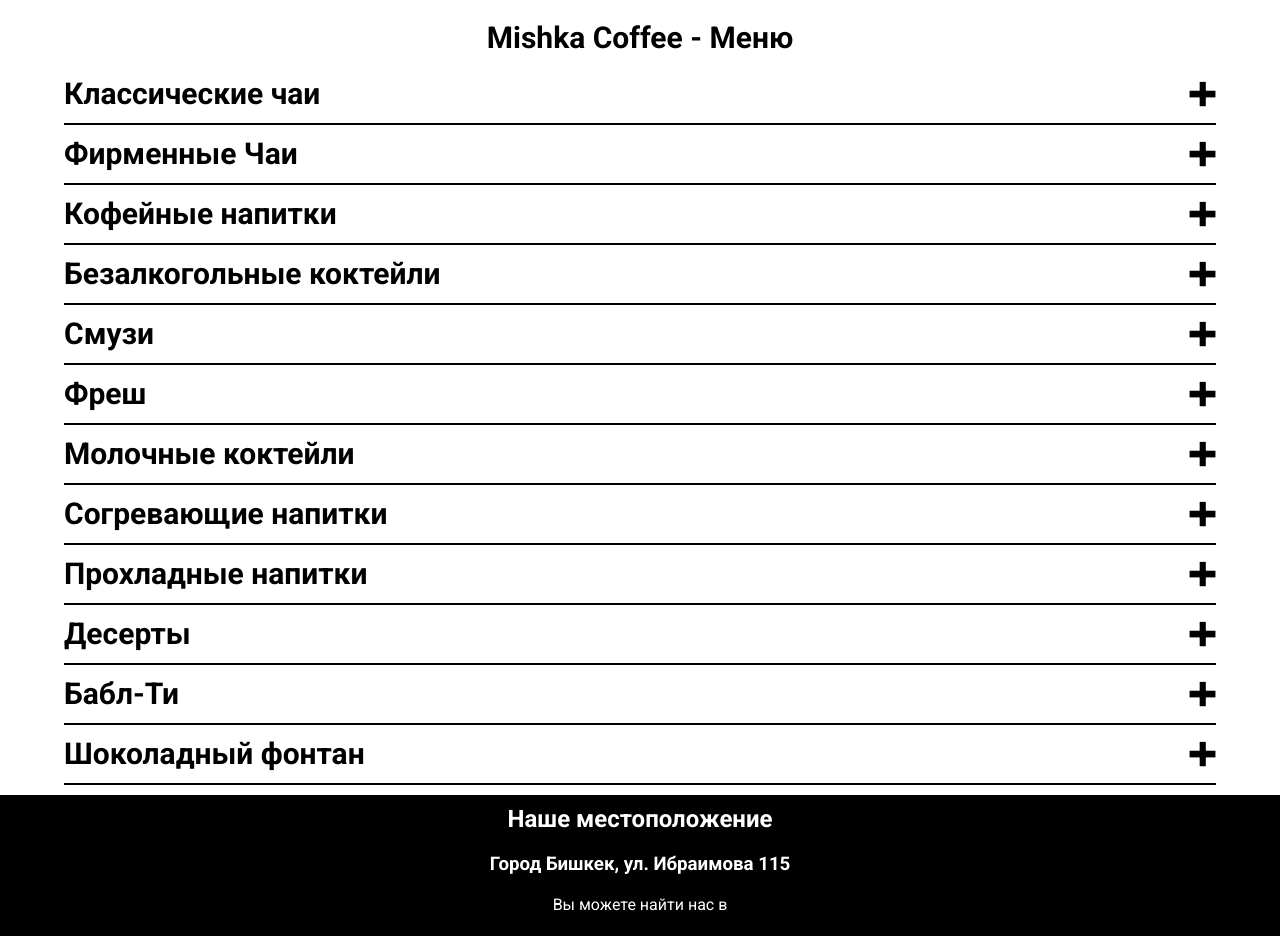
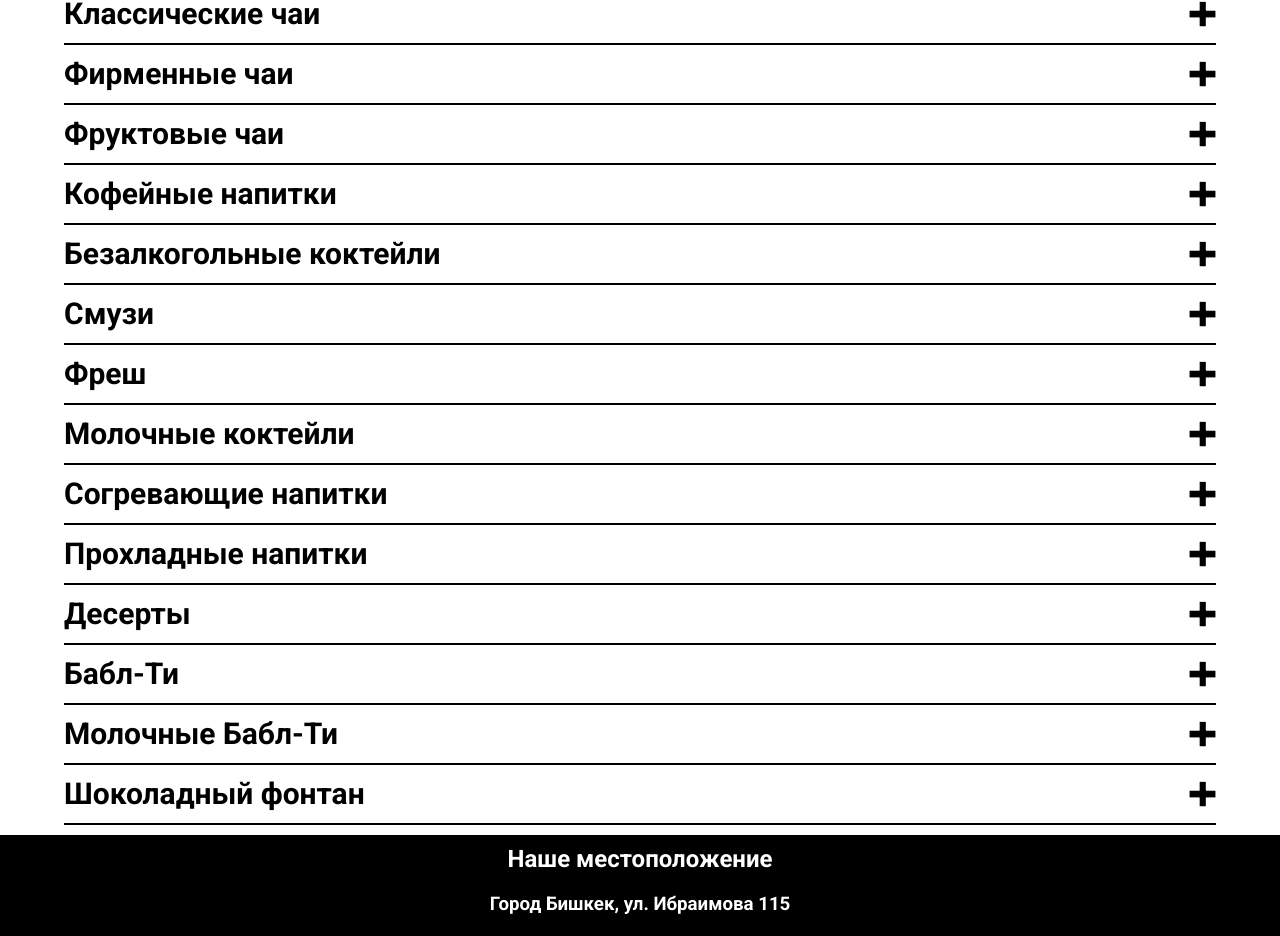
Before and after one commit to UrmatbekJS/MishkaCoffee, a React (Vite) app: page / in a window 1280 px wide. Shown: the part 1846-2782 px from the top of the page. Built offline with nearby package versions, Linux system fonts and the light colour scheme.

Commit message:
ADD:MENU_LIST

```diff
--- /dev/null
+++ b/src/components/data/fruitTea.js
@@ -0,0 +1,74 @@
+export const fruitTea = [
+  {
+    id: 1,
+    name: "Манго-Маракуя",
+    volume: "0.5/0.7",
+    price: "250/280",
+  },
+  {
+    id: 2,
+    name: "Ананас-Маракуя",
+    volume: "0.5/0.7",
+    price: "250/280",
+  },
+  {
+    id: 3,
+    name: "Персик-Личи",
+    volume: "0.5/0.7",
+    price: "250/280",
+  },
+  {
+    id: 4,
+    name: "Клубника-Личи",
+    volume: "0.5/0.7",
+    price: "250/280",
+  },
+  {
+    id: 5,
+    name: "Виноград-Голубика",
+    volume: "0.5/0.7",
+    price: "250/280",
+  },
+  {
+    id: 6,
+    name: "Ананас-Киви",
+    volume: "0.5/0.7",
+    price: "250/280",
+  },
+  {
+    id: 6,
+    name: "Ананас-Киви",
+    volume: "0.5/0.7",
+    price: "250/280",
+  },
+  {
+    id: 7,
+    name: "Brown Sugar",
+    volume: "0.5/0.7",
+    price: "250/280",
+  },
+  {
+    id: 8,
+    name: "Малина-Ананас",
+    volume: "0.5/0.7",
+    price: "250/280",
+  },
+  {
+    id: 9,
+    name: "Сливочная клубника",
+    volume: "0.5/0.7",
+    price: "250/280",
+  },
+  {
+    id: 10,
+    name: "Ред Драгон",
+    volume: "0.5/0.7",
+    price: "250/280",
+  },
+  {
+    id: 11,
+    name: "Грин Драгон",
+    volume: "0.5/0.7",
+    price: "250/280",
+  },
+];
--- /dev/null
+++ b/src/components/data/milkBubbleTea.js
@@ -0,0 +1,38 @@
+export const milkBubbleTea = [
+  {
+    id: 1,
+    name: "Орео",
+    volume: "0.5/0.7",
+    price: "250/280",
+  },
+  {
+    id: 2,
+    name: "Молочный манго",
+    volume: "0.5/0.7",
+    price: "250/280",
+  },
+  {
+    id: 3,
+    name: "Кофе с шоколадом",
+    volume: "0.5/0.7",
+    price: "250/280",
+  },
+  {
+    id: 4,
+    name: "Свит ям",
+    volume: "0.5/0.7",
+    price: "250/280",
+  },
+  {
+    id: 5,
+    name: "Матча",
+    volume: "0.5/0.7",
+    price: "250/280",
+  },
+  {
+    id: 6,
+    name: "Таро",
+    volume: "0.5/0.7",
+    price: "250/280",
+  },
+];
--- a/src/components/structure/HeaderComponent/HeaderComponent.scss
+++ b/src/components/structure/HeaderComponent/HeaderComponent.scss
@@ -13,6 +13,13 @@
     display: flex;
     justify-content: center;
     align-items: center;
+
+    @media (max-width: 427px) {
+      img {
+        margin-top: 20px;
+        width: 90px;
+      }
+    }
   }
 
   .HeaderComponent__Name h1 {
@@ -28,9 +35,12 @@
     }
 
     p {
-      margin-top: 40px;
       font-size: 30px;
       line-height: 40px;
+
+      @media (max-width: 427px) {
+        font-size: 20px;
+      }
     }
   }
 
--- a/src/components/structure/MenuComponent/MainAccordion/MainAccordion.scss
+++ b/src/components/structure/MenuComponent/MainAccordion/MainAccordion.scss
@@ -7,7 +7,7 @@
 
     .MenuAccordion__Title {
       // width: 350px;
-      min-height: 40px;
+      min-height: 50px;
       display: flex;
       justify-content: space-between;
       align-items: center;
@@ -22,7 +22,7 @@
     }
 
     .MenuAnswer__Opened {
-      max-height: 400px; /* Максимальная высота, при которой содержимое будет видимым */
+      max-height: 800px; /* Максимальная высота, при которой содержимое будет видимым */
       transition: max-height 0.5s ease;
     }
 
@@ -34,6 +34,10 @@
     .MenuAccordion__Title_Plus {
       font-size: 50px;
       font-weight: bold;
+
+      @media (max-width: 427px) {
+        font-size: 30px;
+      }
     }
 
     .MenuPlus__Opened {
@@ -47,15 +51,39 @@
     }
 
     .MenuAccordion__List {
+      padding: 10px 0;
       display: flex;
       justify-content: space-between;
       align-items: center;
+      border-bottom: 2px dashed #000;
+
+      @media (max-width: 427px) {
+        .MenuAccordion__List_Left,
+        .MenuAccordion__List_Right {
+          font-size: 15px;
+          font-weight: 500;
+        }
+      }
+
+      .MenuAccordion__List_Right {
+        display: flex;
+        align-items: center;
+        justify-content: space-between;
+
+        p {
+          margin: 0 10px;
+        }
+      }
     }
 
     .SectionDescription {
       font-size: 30px;
       line-height: 30px;
       font-weight: bold;
+
+      @media (max-width: 427px) {
+        font-size: 20px;
+      }
     }
   }
 }
--- a/src/components/structure/MenuComponent/MainAccordion/index.jsx
+++ b/src/components/structure/MenuComponent/MainAccordion/index.jsx
@@ -51,7 +51,8 @@
               <div className="MenuAccordion__List" key={item.id}>
                 <div className="MenuAccordion__List_Left">{item.name}</div>
                 <div className="MenuAccordion__List_Right">
-                  {item.price} сом
+                  <p>{item.volume}</p>
+                  <p>{item.price}</p>сом
                 </div>
               </div>
             ))}
--- a/src/components/structure/MenuComponent/index.jsx
+++ b/src/components/structure/MenuComponent/index.jsx
@@ -12,11 +12,14 @@
 import { chocolateFountain } from "../../data/chocolateFountain";
 import MainAccordion from "./MainAccordion";
 import { bubbleTea } from "../../data/bubbleTea";
+import { milkBubbleTea } from "../../data/milkBubbleTea";
+import { fruitTea } from "../../data/fruitTea";
 
 const MenuComponent = () => {
   const sections = [
     { sectionDescription: "Классические чаи", data: classicTea },
-    { sectionDescription: "Фирменные Чаи", data: firmTea },
+    { sectionDescription: "Фирменные чаи", data: firmTea },
+    { sectionDescription: "Фруктовые чаи", data: fruitTea },
     { sectionDescription: "Кофейные напитки", data: coffeeDrinks },
     {
       sectionDescription: "Безалкогольные коктейли",
@@ -29,11 +32,12 @@
     { sectionDescription: "Прохладные напитки", data: coldDrinks },
     { sectionDescription: "Десерты", data: desserts },
     { sectionDescription: "Бабл-Ти", data: bubbleTea },
+    { sectionDescription: "Молочные Бабл-Ти", data: milkBubbleTea },
     { sectionDescription: "Шоколадный фонтан", data: chocolateFountain },
   ];
 
   return (
-    <div className="MenuComponent" id="menu">
+    <div className="MenuComponent">
       <h2>Mishka Coffee - Меню</h2>
       <MainAccordion sections={sections} />
     </div>
--- a/src/components/structure/NavbarComponent/index.jsx
+++ b/src/components/structure/NavbarComponent/index.jsx
@@ -25,7 +25,7 @@
     };
   }, []);
 
-  const phoneNumber = "+996755557312"; // Замените на ваш номер телефона
+  const phoneNumber = "+996755557312";
 
   const handleCall = () => {
     window.location.href = `tel:${phoneNumber}`;
```
